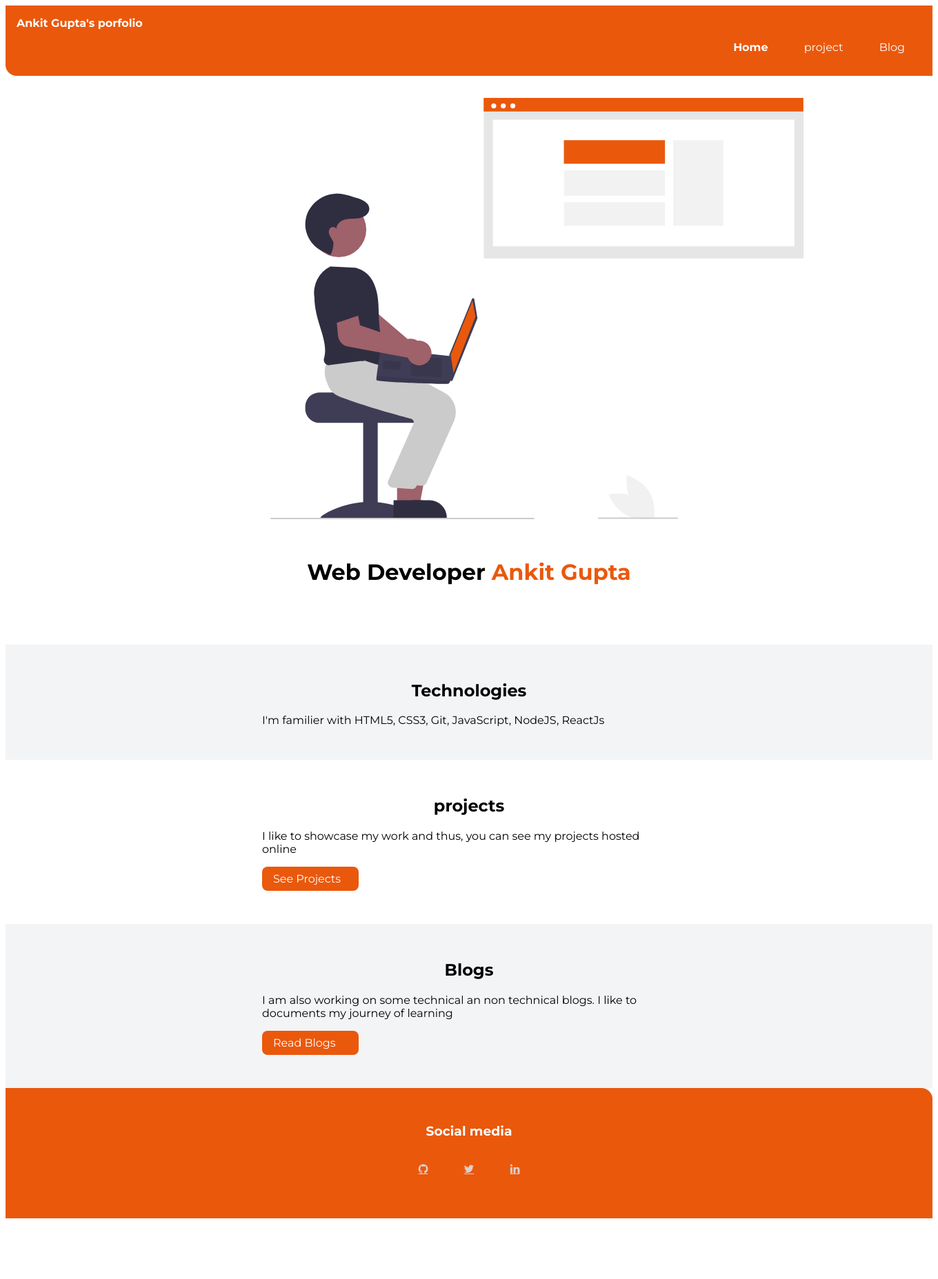
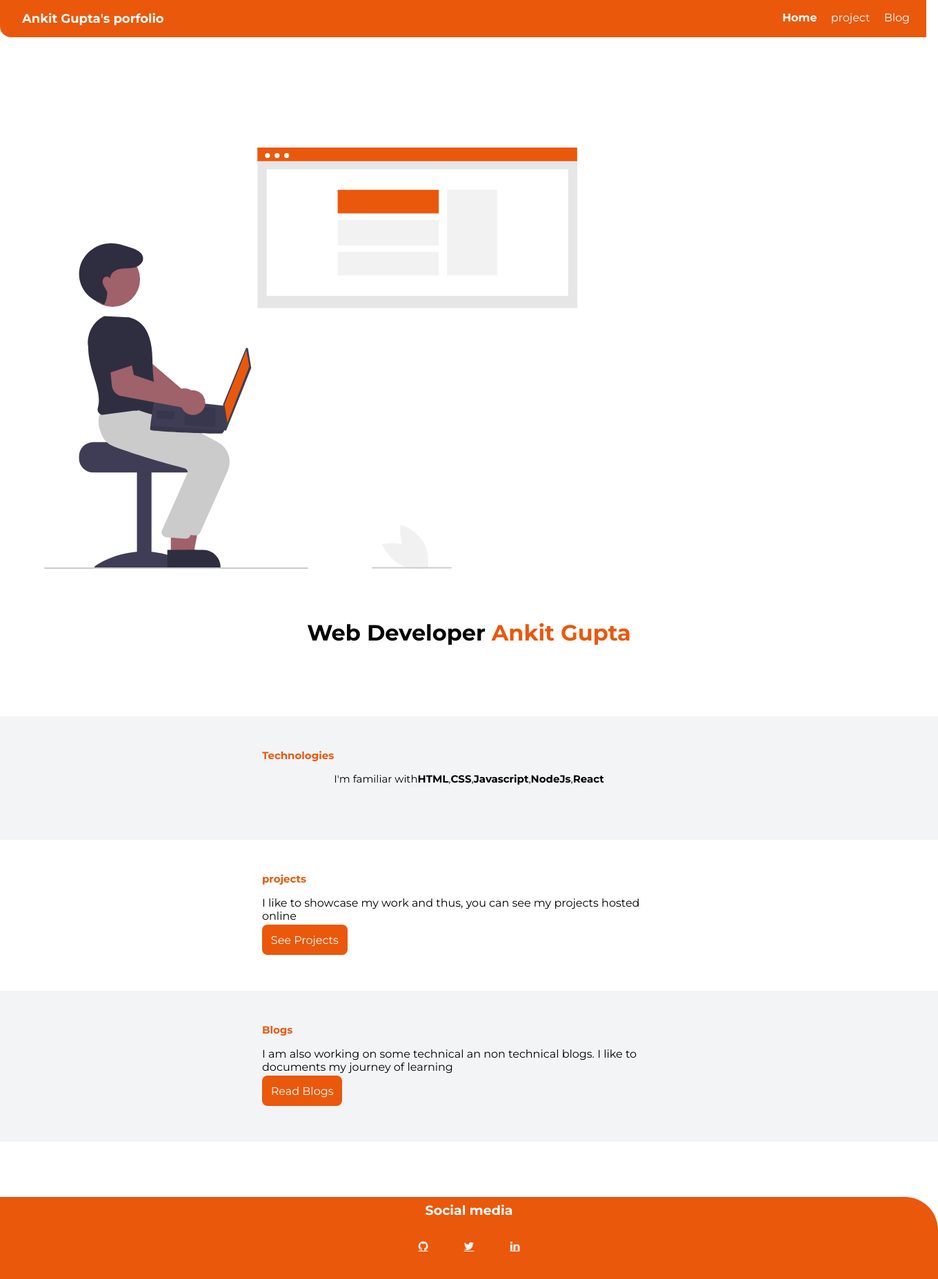
Before and after one commit to ankitgupta1020/Portfolio, a PHP site: page /index.html in a window 1360 px wide. Shown: the whole page at 69% size. Before the commit the page ends 1767 px from the top, so only its background shows below. Run offline with PHP 8.4, Linux system fonts and the light colour scheme.

Commit message:
refactor

```diff
--- a/index.html
+++ b/index.html
@@ -11,6 +11,7 @@
 </head>
 
 <body>
+    <div class="container-top">
         <nav class="navigation container">
             <div class="nav-brand">Ankit Gupta's porfolio</div>
             <ul class="list-non-bullet nav-pills">
@@ -18,12 +19,13 @@
                     <a class="link link-active" href="/">Home</a>
                 </li>
                 <li class="list-item-inline">
-                <a class="link" href="/projects.html" target="_blank">project</a>
+                    <a class="link" href="/projects.html">project</a>
                 </li>
                 <li class="list-item-inline">
-                <a class="link" href="/blogs.html" target="_blank">Blog</a>
+                    <a class="link" href="/blogs.html">Blog</a>
                 </li>
             </ul>
+    </div>
     </nav>
 
     <header class="hero">
@@ -33,13 +35,20 @@
 
     <section class="section ow">
         <div class="container container-center">
-            <h1>Technologies</h1>
-            <p>I'm familier with HTML5, CSS3, Git, JavaScript, NodeJS, ReactJs</p>
+            <h3 class="text">Technologies</h1>
+                <p class="wrapper">I'm familiar with <a class="space" target="_blank"
+                        href="https://www.w3schools.com/html/"> HTML</a>, <a class="space" target="_blank"
+                        href="https://www.w3schools.com/css/default.asp"> CSS</a>, <a class="space" target="_blank"
+                        href="https://www.w3schools.com/js/default.asp"> Javascript</a>, <a class="space"
+                        target="_blank" href="https://www.w3schools.com/nodejs/"> NodeJs</a>, <a class="space"
+                        target="_blank" href="https://reactjs.org/"> React</a></p>
+
+
         </div>
     </section>
     <section class="section">
         <div class="container container-center">
-            <h1>projects</h1>
+            <h3 class="text">projects</h1>
                 <p>I like to showcase my work and thus, you can see my projects hosted online</p>
                 <a class="link link-primary" href="/projects.html">See Projects </a>
         </div>
@@ -47,16 +56,18 @@
 
     <section class="section ow">
         <div class="container container-center">
-            <h1>Blogs</h1>
-            <p>I am also working on some technical an non technical blogs. I like to documents my journey of learning
+            <h3 class="text">Blogs</h1>
+                <p>I am also working on some technical an non technical blogs. I like to documents my journey of
+                    learning
                 </p>
                 <a class="link link-primary" href="/blogs.html">Read Blogs </a>
         </div>
     </section>
 
     <footer class="footer">
+        <div class="main">
             <div class="footer-header">
-            <h3>Social media</h3>
+                Social media
             </div>
             <ul class="social-links list-non-bullet">
                 <li class="list-item-inline">
@@ -75,7 +86,7 @@
                 </li>
 
             </ul>
-
+        </div>
     </footer>
 
 </body>
--- a/styles.css
+++ b/styles.css
@@ -8,15 +8,81 @@
 }
 
 
+/* body {
+    font-family: 'Montserrat', sans-serif;
+} */
 body {
+    width: 100vw;
+    height: 100vh;
+    margin: 0;
+    overflow-x: hidden;
+
+    align-items: center;
+    justify-content: center;
     font-family: 'Montserrat', sans-serif;
 }
 
-hr {
-    margin: 2rem 0rem;
+.navigation {
+    background-color: var(--primary-color);
+    color: white;
+    padding: 1rem;
+    border-bottom-left-radius: 1rem;
+    display: inline-flex;
+    width: 96.4vw;
+    margin-left: auto;
+    margin-right: auto;
 }
 
-/** spaces **/
+.navigation .nav-brand {
+    font-weight: bold;
+    font-size: 18px;
+    padding: 1rem;
+    flex-grow: 1;
+    flex-basis: 0;
+}
+
+.navigation .nav-pills {
+    /* text-align: right; */
+    padding: 0;
+
+}
+
+.navigation .link {
+    color: white;
+}
+
+.navigation .link-active {
+    font-weight: bold;
+}
+
+.list-non-bullet {
+    list-style: none;
+}
+
+.list-item-inline {
+    display: inline;
+    padding: 0rem 0.5rem;
+}
+
+.hero {
+    padding: 2rem;
+    padding-top: 5rem;
+
+}
+
+.hero .hero-img {
+    max-width: 500px;
+    display: block;
+    margin: auto;
+}
+
+.wrapper {
+
+    display: flex;
+    align-items: center;
+    justify-content: center;
+    width: 100%;
+}
 
 .margin-md {
     margin: 2rem;
@@ -30,45 +96,92 @@ hr {
 .container-center {
     max-width: 600px;
     margin: auto;
+    padding-bottom: 2rem;
 }
 
 /* link  */
-
+/* .link{
+    height: 3vh;
+    width: 8vw;
+    margin: auto;
+  }
+   */
 .link {
     box-sizing: border-box;
     text-decoration: none;
-    padding: 0.5rem 1rem;
+    /* padding: 0.5rem 1rem;
     margin-top: 1rem;
-    margin-bottom: 1rem;
+    margin-bottom: 1rem; */
+    height: 3vh;
+    width: 8vw;
+    margin: auto;
 }
 
 .link-primary {
     background-color: var(--primary-color);
     border-radius: 0.5rem;
     color: white;
-    display: block;
-    max-width: 140px;
-    margin: 1rem 1rem 1rem 0rem;
+    display: inline;
+    padding: 0.8rem;
+    /* max-width: 140px; */
+    /* margin: 1rem 1rem 1rem 0rem; */
 }
 
 .link-primary:hover {
-    background-color: aqua;
-    border-radius: 0.7rem;
+    /* background-color: aqua;
+    border-radius: 0.7rem; */
+    box-shadow: 0 12px 16px 0 rgba(0, 0, 0, 0.24), 0 17px 50px 0 rgba(0, 0, 0, 0.19);
 }
 
-.link-secondary {
-    color: var(--primary-color);
+.secondary-link {
     border-radius: 0.5rem;
-    border: 1px solid var(--primary-color);
-    display: block;
-    max-width: 140px;
-    margin: 1rem 1rem 1rem 0rem;
+    border: 1px solid #efe9e6;
+    color: #e8ddd6;
+    padding: 0.8rem;
+    background-color: var(--primary-color);
+
 }
 
+.secondary-link:hover {
+    box-shadow: 0 12px 16px 0 rgba(0, 0, 0, 0.24), 0 17px 50px 0 rgba(0, 0, 0, 0.19);
+}
 
+.main {
+    width: 50%;
+    margin-left: auto;
+    margin-right: auto;
+    display: block;
+}
 
-.list-non-bullet {
-    list-style: none;
+.footer {
+    background-color: var(--primary-color);
+    padding: 0.5rem 0rem;
+    text-align: center;
+    color: white;
+    border-top-right-radius: 3rem;
+    margin-top: 10vh;
+}
+
+.footer .footer-header {
+    font-weight: bold;
+
+}
+
+.main .footer-header {
+    font-size: 19px;
+}
+
+.footer .link {
+    color: white;
+}
+
+.footer ul {
+    padding-inline-start: 0px;
+}
+
+.fa {
+    padding: 1rem;
+    color: rgb(250, 248, 248);
 }
 
 .list-item-inline {
@@ -76,42 +189,15 @@ hr {
     padding: 0rem 0.5rem;
 }
 
-/** navigation **/
-.navigation {
-    background-color: var(--primary-color);
-    color: white;
-    padding: 1rem;
-    border-bottom-left-radius: 1rem;
+.space {
+    text-decoration: none;
+    font-weight: bold;
+    color: black;
 }
 
-.navigation .nav-brand {
-    font-weight: bold;
-}
-
-.navigation .nav-pills {
-    text-align: right;
-}
-
-.navigation .link {
-    color: white;
-}
-
-.navigation .link-active {
-    font-weight: bold;
-}
-
-.hero {
-    padding: 12rem;
-    padding-top: 1rem;
-    padding-bottom: 1rem;
-}
-
-.hero .hero-img {
-    text-align: center;
-    max-width: 10px;
-    display: block;
-    margin: auto;
-    padding-top: 1rem;
+.space:hover {
+    color: var(--primary-color);
+    text-decoration: none;
 }
 
 .hero .hero-heading {
@@ -135,47 +221,85 @@ hr {
     background-color: var(--off-white);
 }
 
-/** footer **/
-.footer {
-    background-color: var(--primary-color);
-    padding: 2rem 1rem;
-    text-align: center;
-    color: white;
-    border-top-right-radius: 1rem;
+.text {
+    color: var(--primary-color);
+    font-size: 15px;
 }
 
-.footer:hover {
-    background-color: aqua;
-    border-radius: 0.7rem;
+.wrapper {
+    font-size: 15px;
 }
 
-.footer .link {
-    color: white;
-}
+/** footer **/
+
+
+
 
 /* .footer .link {
     font-weight: bolds;
     font-size: large;
 } */
 
-.footer ul {
-    padding-inline-start: 0px;
+
+
+@media only screen and (max-width: 700px) {
+
+    .navigation {
+        width: 91vw;
+    }
+
+    .navigation .nav-brand {
+        font-size: 12px;
+    }
+
+    .list-item-inline {
+        padding: 0rem 5px;
+    }
+
+
+    .hero .hero-img {
+        max-width: 300px;
+        display: block;
+    }
+
+    .column {
+
+        width: 90%;
+        padding: 0 20px;
+    }
+
+    .column-1 {
+        width: 90%;
+
+    }
+
+    .footer .footer_link {
+        font-size: 12px;
+    }
+
+    .main .footer-header {
+        font-size: 15px;
+    }
+
+    .para-font {
+        font-size: 0.7rem;
+    }
+
+    .head {
+        height: 12vh;
+        font-size: 1.2rem;
+
+    }
 }
 
-.fa {
-    padding: 1rem;
-    color: rgb(219, 208, 208);
+@media (min-width: 701px) and (max-width: 1024px) {
+
+    .footer .footer_link {
+        font-size: 12px;
+    }
+
+    .main .footer-header {
+        font-size: 15px;
+    }
+
 }
-
-/* .fa-twitter {
-    background: #55ACEE;
-    color: white;
-  }
-  .fa-linkedin {
-    background: #007bb5;
-    color: white;
-  }
-  .fa-github{
-    background-color: white;
-    color: red;
-  } */
```
Also changed, not shown: projects.html (+22 -22 lines). Lines whose indentation alone changed are shown as unchanged.
